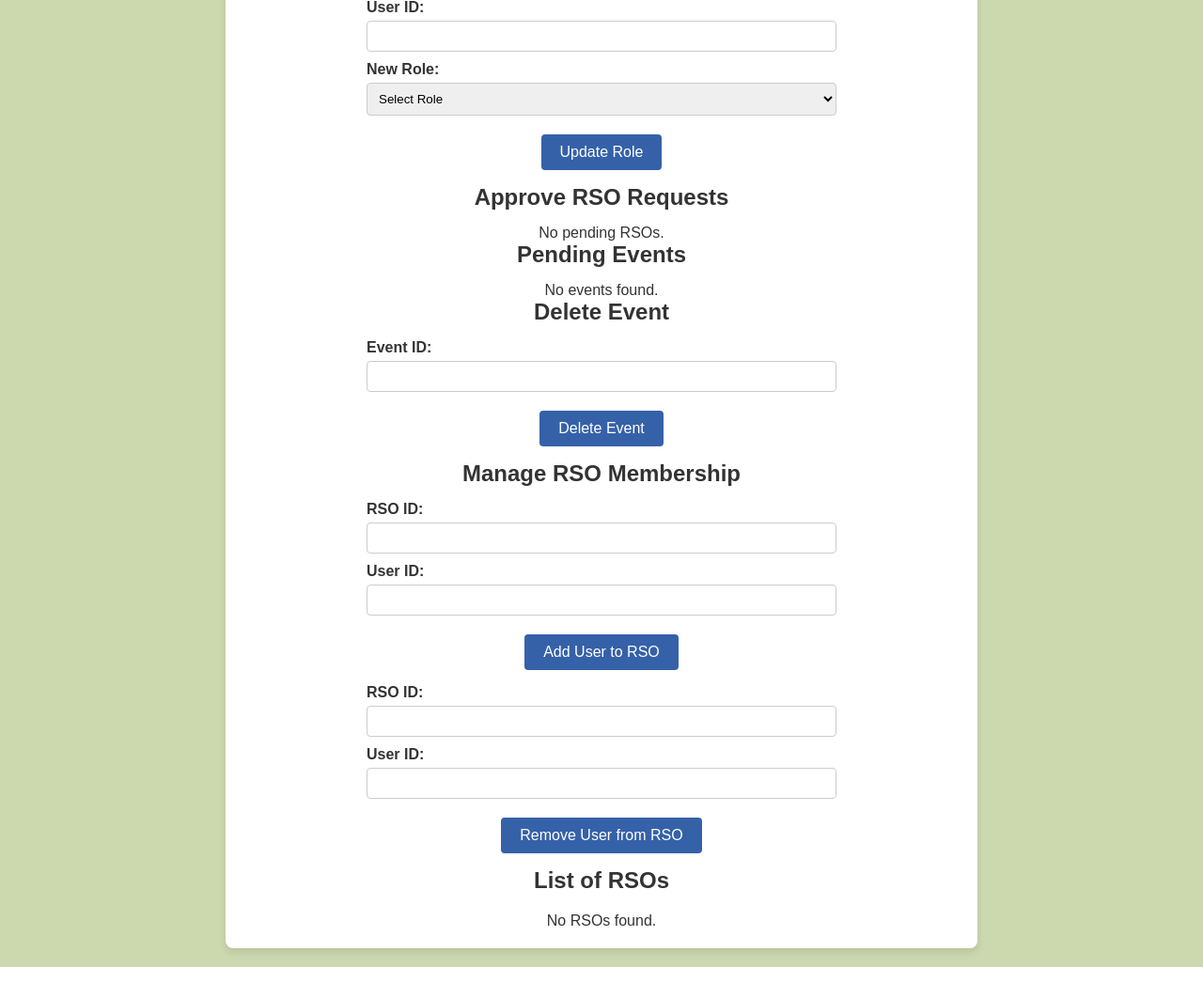
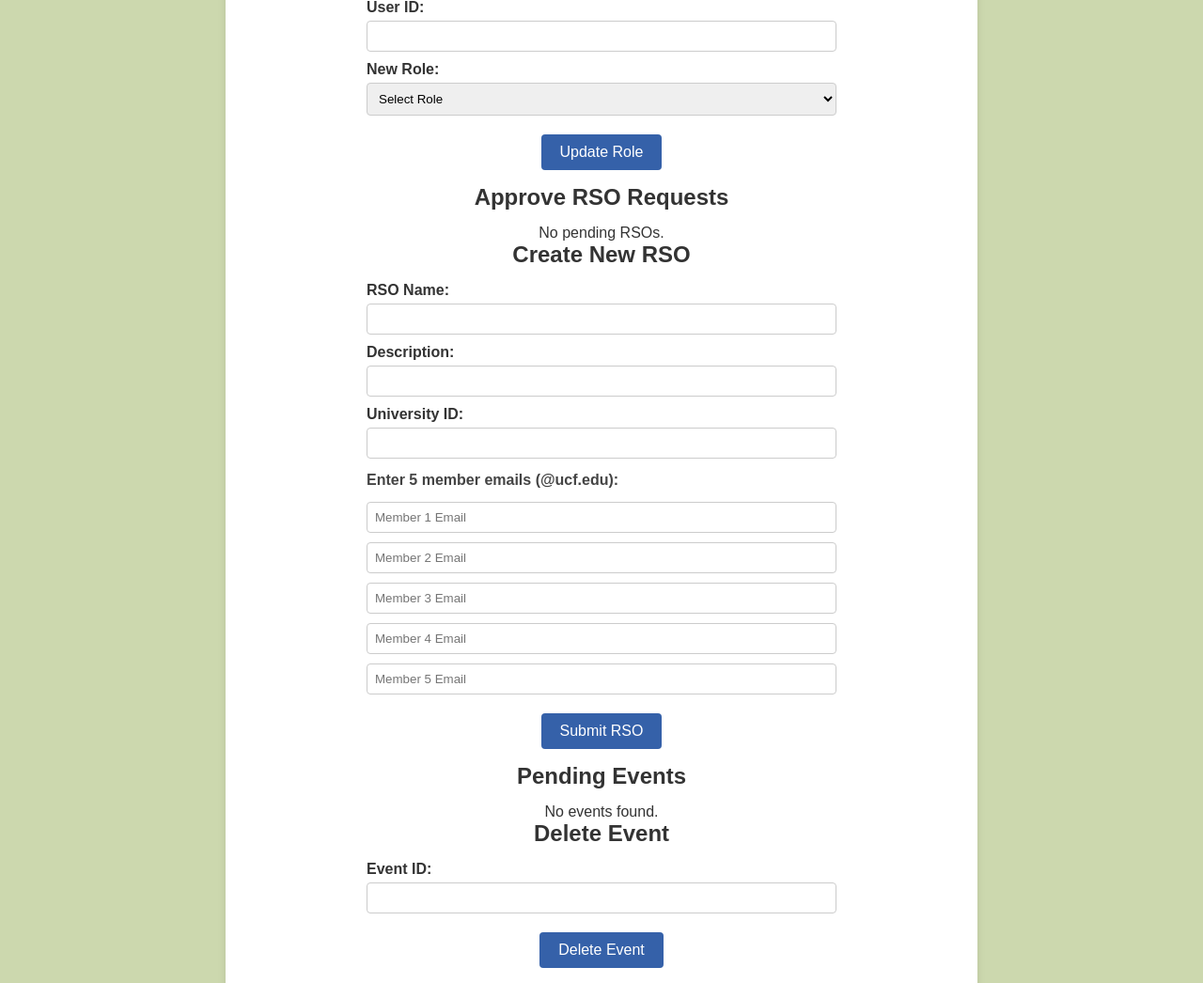
Before and after one commit to matt423455/DBProject, a PHP site: page /admin_panel.php in a window 1280 px wide. Shown: the part 136-1182 px from the top of the page at 94% size. Run offline with PHP 8.4, Linux system fonts and the light colour scheme; the visitor is signed in with stand-in values (Sample User, id 1); data that the repository does not hold is empty.

Commit message:
Enforce RSO activation rule with email validation

```diff
--- a/html/admin_panel.php
+++ b/html/admin_panel.php
@@ -53,6 +53,31 @@ $username  = $_SESSION['username'] ?? 'Super Admin';
         <section id="approve-rso">
             <h2>Approve RSO Requests</h2>
             <div id="pending-rso-container">Loading pending RSOs...</div>
+        </section>
+
+        <!-- Create New RSO with Email Requirement -->
+        <section id="create-new-rso">
+            <h2>Create New RSO</h2>
+            <form id="create-rso-form">
+                <label for="rso-name">RSO Name:</label>
+                <input type="text" id="rso-name" required><br>
+
+                <label for="rso-description">Description:</label>
+                <input type="text" id="rso-description" required><br>
+
+                <label for="university-id">University ID:</label>
+                <input type="number" id="university-id" required><br>
+
+                <p><strong>Enter 5 member emails (@ucf.edu):</strong></p>
+                <input type="email" id="member1" placeholder="Member 1 Email" required><br>
+                <input type="email" id="member2" placeholder="Member 2 Email" required><br>
+                <input type="email" id="member3" placeholder="Member 3 Email" required><br>
+                <input type="email" id="member4" placeholder="Member 4 Email" required><br>
+                <input type="email" id="member5" placeholder="Member 5 Email" required><br>
+
+                <button type="submit">Submit RSO</button>
+                <p id="create-rso-message"></p>
+            </form>
         </section>
 
         <section id="pending-events">
--- a/html/scripts/admin-script.js
+++ b/html/scripts/admin-script.js
@@ -114,4 +114,42 @@ document.addEventListener('DOMContentLoaded', () => {
         }
     }
     loadRSOs();
+
+    // RSO creation form handling with member enforcement
+    const createRsoForm = document.getElementById('create-rso-form');
+    if (createRsoForm) {
+        createRsoForm.addEventListener('submit', async (e) => {
+            e.preventDefault();
+            const name = document.getElementById('rso-name').value.trim();
+            const description = document.getElementById('rso-description').value.trim();
+            const universityId = document.getElementById('university-id').value.trim();
+
+            const members = [];
+            for (let i = 1; i <= 5; i++) {
+                const email = document.getElementById(`member${i}`).value.trim();
+                if (email) members.push(email);
+            }
+
+            const messageEl = document.getElementById('create-rso-message');
+            messageEl.textContent = '';
+
+            if (members.length < 5) {
+                messageEl.textContent = 'Please enter 5 student emails to activate the RSO.';
+                return;
+            }
+
+            try {
+                const res = await fetch('API/create_rso.php', {
+                    method: 'POST',
+                    headers: { 'Content-Type': 'application/json' },
+                    body: JSON.stringify({ name, description, university_id: universityId, members })
+                });
+                const data = await res.json();
+                messageEl.textContent = data.message;
+            } catch (err) {
+                messageEl.textContent = 'Error: ' + err.message;
+            }
+        });
+    }
+
 });
```
Also changed, not shown: html/API/create_rso.php (+17 -2 lines).
